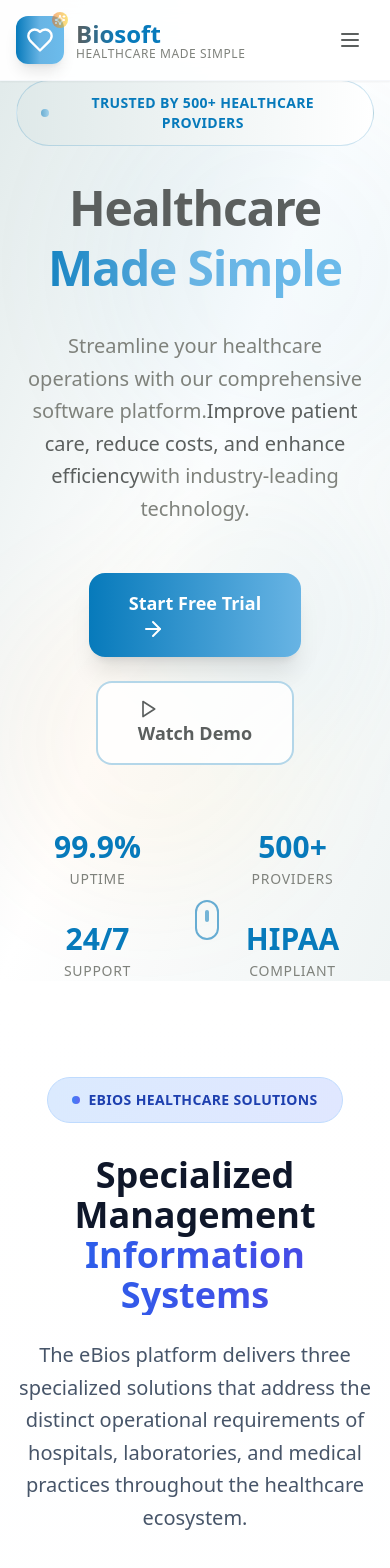
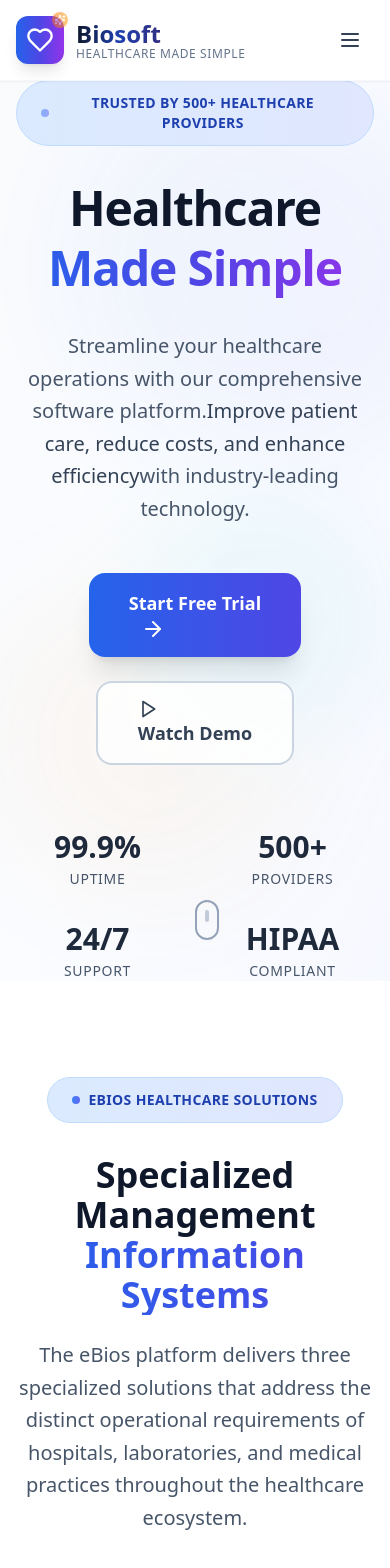
Before and after one commit to Biosoft-Health-Tech-Pvt-Ltd/health-hue-website-design, a React (Vite) app: page / in a window 390 px wide. Shown: the top 1568 px of the page. Built offline with nearby package versions, Linux system fonts and the light colour scheme.

Commit message:
Reverted to commit cfd8711488869c8b51cbd63e69c7bb562e94c1fd

```diff
--- a/src/components/Header.tsx
+++ b/src/components/Header.tsx
@@ -1,4 +1,3 @@
-
 import { useState, useEffect } from "react";
 import { Menu, X, Heart, ChevronDown, Sparkles } from "lucide-react";
 import { Button } from "@/components/ui/button";
@@ -54,18 +53,18 @@ const Header = () => {
     >
       <div className="container mx-auto px-4">
         <div className="flex items-center justify-between">
-          {/* Enhanced Logo with Biosoft Colors */}
+          {/* Enhanced Logo with Micro-interactions */}
           <div className="flex items-center gap-3 animate-fade-in-left group cursor-pointer">
             <div className="relative">
               <div
                 className={`${
                   isScrolled ? "w-10 h-10" : "w-12 h-12"
-                } bg-gradient-to-r from-[#077abb] via-[#68b4e4] to-[#6cbcec] rounded-xl flex items-center justify-center shadow-lg hover:shadow-xl transition-all duration-500 hover:scale-110 hover:rotate-3 group-hover:shadow-[#077abb]/25`}
+                } bg-gradient-to-r from-blue-600 via-indigo-600 to-purple-600 rounded-xl flex items-center justify-center shadow-lg hover:shadow-xl transition-all duration-500 hover:scale-110 hover:rotate-3 group-hover:shadow-blue-500/25`}
               >
                 <Heart className={`${isScrolled ? "h-5 w-5" : "h-7 w-7"} text-white transition-all duration-500 group-hover:scale-110`} />
-                <div className="absolute inset-0 bg-gradient-to-r from-[#6cbcec] to-[#68b4e4] rounded-xl opacity-0 group-hover:opacity-30 transition-opacity duration-500"></div>
+                <div className="absolute inset-0 bg-gradient-to-r from-blue-400 to-purple-400 rounded-xl opacity-0 group-hover:opacity-30 transition-opacity duration-500"></div>
               </div>
-              <div className="absolute -top-1 -right-1 w-4 h-4 bg-gradient-to-r from-[#eb6c1d] to-[#f9cb0d] rounded-full animate-pulse">
+              <div className="absolute -top-1 -right-1 w-4 h-4 bg-gradient-to-r from-orange-500 to-amber-500 rounded-full animate-pulse">
                 <Sparkles className="h-3 w-3 text-white absolute top-0.5 left-0.5" />
               </div>
             </div>
@@ -73,71 +72,71 @@ const Header = () => {
               <span
                 className={`${
                   isScrolled ? "text-xl" : "text-2xl"
-                } font-black bg-gradient-to-r from-[#5b5f5e] via-[#077abb] to-[#077abb] bg-clip-text text-transparent transition-all duration-500 group-hover:from-[#077abb] group-hover:to-[#6cbcec]`}
+                } font-black bg-gradient-to-r from-slate-900 via-blue-800 to-indigo-900 bg-clip-text text-transparent transition-all duration-500 group-hover:from-blue-600 group-hover:to-purple-600`}
               >
                 Biosoft
               </span>
-              <div className={`${isScrolled ? "text-xs" : "text-xs"} text-[#7f827c] font-medium -mt-1 tracking-wider transition-all duration-500 group-hover:text-[#077abb]`}>
+              <div className={`${isScrolled ? "text-xs" : "text-xs"} text-slate-500 font-medium -mt-1 tracking-wider transition-all duration-500 group-hover:text-blue-600`}>
                 HEALTHCARE MADE SIMPLE
               </div>
             </div>
           </div>
 
-          {/* Enhanced Desktop Navigation with Biosoft Colors */}
+          {/* Enhanced Desktop Navigation with Click Animations */}
           <nav className="hidden md:flex items-center gap-8 animate-fade-in-up animate-delay-200">
             {navigation.map((item, index) => (
               <div key={item.name} className="relative group">
                 <button
                   onClick={() => handleMenuClick(item.name, item.href)}
-                  className={`flex items-center gap-1 text-[#5b5f5e] hover:text-[#077abb] transition-all duration-300 font-semibold relative text-sm tracking-wide uppercase transform ${
-                    clickedItem === item.name ? "scale-110 text-[#077abb]" : "hover:scale-105"
+                  className={`flex items-center gap-1 text-slate-700 hover:text-blue-600 transition-all duration-300 font-semibold relative text-sm tracking-wide uppercase transform ${
+                    clickedItem === item.name ? "scale-110 text-blue-600" : "hover:scale-105"
                   }`}
                   style={{ animationDelay: `${0.3 + index * 0.1}s` }}
                 >
                   {item.name}
                   {item.hasDropdown && <ChevronDown className="h-3 w-3 transition-transform duration-300 group-hover:rotate-180" />}
 
-                  {/* Enhanced underline animation with Biosoft colors */}
+                  {/* Enhanced underline animation */}
                   <span
-                    className={`absolute -bottom-2 left-0 h-0.5 bg-gradient-to-r from-[#077abb] to-[#6cbcec] transition-all duration-500 ${
+                    className={`absolute -bottom-2 left-0 h-0.5 bg-gradient-to-r from-blue-600 to-indigo-600 transition-all duration-500 ${
                       clickedItem === item.name ? "w-full animate-pulse" : "w-0 group-hover:w-full"
                     }`}
                   ></span>
 
                   {/* Click ripple effect */}
-                  {clickedItem === item.name && <span className="absolute inset-0 bg-[#077abb]/10 rounded-lg scale-150 opacity-50 animate-ping"></span>}
+                  {clickedItem === item.name && <span className="absolute inset-0 bg-blue-100 rounded-lg scale-150 opacity-50 animate-ping"></span>}
                 </button>
               </div>
             ))}
           </nav>
 
-          {/* Enhanced Desktop CTA with Biosoft Colors */}
+          {/* Enhanced Desktop CTA with Premium Styling */}
           <div className="hidden md:flex items-center gap-4 animate-fade-in-right animate-delay-400">
             <Button
               variant="ghost"
-              className="text-[#5b5f5e] hover:text-[#077abb] transition-all duration-300 hover:scale-105 font-semibold hover:bg-[#dfe9e9] relative overflow-hidden group"
+              className="text-slate-700 hover:text-blue-600 transition-all duration-300 hover:scale-105 font-semibold hover:bg-blue-50 relative overflow-hidden group"
             >
               <span className="relative z-10">Sign In</span>
-              <div className="absolute inset-0 bg-gradient-to-r from-[#dfe9e9] to-[#6cbcec]/20 transform scale-x-0 group-hover:scale-x-100 transition-transform duration-300 origin-left"></div>
+              <div className="absolute inset-0 bg-gradient-to-r from-blue-50 to-indigo-50 transform scale-x-0 group-hover:scale-x-100 transition-transform duration-300 origin-left"></div>
             </Button>
-            <Button className="bg-gradient-to-r from-[#077abb] via-[#68b4e4] to-[#6cbcec] hover:from-[#077abb]/90 hover:via-[#68b4e4]/90 hover:to-[#6cbcec]/90 text-white rounded-xl shadow-lg hover:shadow-xl transition-all duration-500 hover-lift font-semibold px-8 relative overflow-hidden group">
+            <Button className="bg-gradient-to-r from-blue-600 via-indigo-600 to-purple-600 hover:from-blue-700 hover:via-indigo-700 hover:to-purple-700 text-white rounded-xl shadow-lg hover:shadow-xl transition-all duration-500 hover-lift font-semibold px-8 relative overflow-hidden group">
               <span className="relative z-10">Free Trial</span>
               <div className="absolute inset-0 bg-gradient-to-r from-white/20 to-white/0 transform translate-x-full group-hover:translate-x-0 transition-transform duration-700"></div>
             </Button>
           </div>
 
           {/* Enhanced Mobile Menu Button */}
-          <button className="md:hidden p-3 hover:bg-[#dfe9e9] rounded-xl transition-all duration-300 hover:scale-110 active:scale-95" onClick={() => setIsMenuOpen(!isMenuOpen)}>
+          <button className="md:hidden p-3 hover:bg-slate-100 rounded-xl transition-all duration-300 hover:scale-110 active:scale-95" onClick={() => setIsMenuOpen(!isMenuOpen)}>
             <div className="relative w-6 h-6">
-              <Menu className={`h-6 w-6 text-[#5b5f5e] absolute transition-all duration-500 ${isMenuOpen ? "rotate-180 opacity-0 scale-75" : "rotate-0 opacity-100 scale-100"}`} />
-              <X className={`h-6 w-6 text-[#5b5f5e] absolute transition-all duration-500 ${isMenuOpen ? "rotate-0 opacity-100 scale-100" : "rotate-180 opacity-0 scale-75"}`} />
+              <Menu className={`h-6 w-6 text-slate-700 absolute transition-all duration-500 ${isMenuOpen ? "rotate-180 opacity-0 scale-75" : "rotate-0 opacity-100 scale-100"}`} />
+              <X className={`h-6 w-6 text-slate-700 absolute transition-all duration-500 ${isMenuOpen ? "rotate-0 opacity-100 scale-100" : "rotate-180 opacity-0 scale-75"}`} />
             </div>
           </button>
         </div>
 
-        {/* Enhanced Mobile Menu with Biosoft Colors */}
+        {/* Enhanced Mobile Menu with Premium Animations */}
         <div
-          className={`md:hidden absolute top-full left-0 right-0 bg-white/98 backdrop-blur-xl border-b border-[#dfe9e9]/60 shadow-2xl transition-all duration-500 overflow-hidden ${
+          className={`md:hidden absolute top-full left-0 right-0 bg-white/98 backdrop-blur-xl border-b border-slate-200/60 shadow-2xl transition-all duration-500 overflow-hidden ${
             isMenuOpen ? "opacity-100 translate-y-0 max-h-96" : "opacity-0 -translate-y-8 max-h-0 pointer-events-none"
           }`}
         >
@@ -146,9 +145,9 @@ const Header = () => {
               <button
                 key={item.name}
                 onClick={() => handleMenuClick(item.name, item.href)}
-                className={`w-full text-left text-[#5b5f5e] hover:text-[#077abb] transition-all duration-500 font-semibold py-4 px-4 rounded-xl hover:bg-[#dfe9e9] transform text-lg relative overflow-hidden group ${
+                className={`w-full text-left text-slate-700 hover:text-blue-600 transition-all duration-500 font-semibold py-4 px-4 rounded-xl hover:bg-blue-50 transform text-lg relative overflow-hidden group ${
                   isMenuOpen ? "translate-x-0 opacity-100" : "-translate-x-8 opacity-0"
-                } ${clickedItem === item.name ? "bg-[#dfe9e9] text-[#077abb] scale-105" : ""}`}
+                } ${clickedItem === item.name ? "bg-blue-100 text-blue-600 scale-105" : ""}`}
                 style={{ transitionDelay: `${index * 0.1}s` }}
               >
                 <span className="relative z-10 flex items-center justify-between">
@@ -157,9 +156,9 @@ const Header = () => {
                 </span>
 
                 {/* Mobile click animation */}
-                {clickedItem === item.name && <div className="absolute inset-0 bg-gradient-to-r from-[#077abb]/20 to-[#6cbcec]/20 animate-pulse rounded-xl"></div>}
+                {clickedItem === item.name && <div className="absolute inset-0 bg-gradient-to-r from-blue-200 to-indigo-200 animate-pulse rounded-xl"></div>}
 
-                <div className="absolute inset-0 bg-gradient-to-r from-[#dfe9e9] to-[#6cbcec]/20 transform scale-x-0 group-hover:scale-x-100 transition-transform duration-300 origin-left rounded-xl"></div>
+                <div className="absolute inset-0 bg-gradient-to-r from-blue-50 to-indigo-50 transform scale-x-0 group-hover:scale-x-100 transition-transform duration-300 origin-left rounded-xl"></div>
               </button>
             ))}
 
@@ -167,10 +166,10 @@ const Header = () => {
               className={`pt-4 space-y-4 transform transition-all duration-700 ${isMenuOpen ? "translate-x-0 opacity-100" : "-translate-x-8 opacity-0"}`}
               style={{ transitionDelay: "0.5s" }}
             >
-              <Button variant="ghost" className="w-full text-[#5b5f5e] hover:text-[#077abb] transition-all duration-300 font-semibold py-4 hover:bg-[#dfe9e9] rounded-xl">
+              <Button variant="ghost" className="w-full text-slate-700 hover:text-blue-600 transition-all duration-300 font-semibold py-4 hover:bg-blue-50 rounded-xl">
                 Sign In
               </Button>
-              <Button className="w-full bg-gradient-to-r from-[#077abb] via-[#68b4e4] to-[#6cbcec] hover:from-[#077abb]/90 hover:via-[#68b4e4]/90 hover:to-[#6cbcec]/90 text-white rounded-xl transition-all duration-500 font-semibold py-4 shadow-lg hover:shadow-xl">
+              <Button className="w-full bg-gradient-to-r from-blue-600 via-indigo-600 to-purple-600 hover:from-blue-700 hover:via-indigo-700 hover:to-purple-700 text-white rounded-xl transition-all duration-500 font-semibold py-4 shadow-lg hover:shadow-xl">
                 Free Trial
               </Button>
             </div>
--- a/src/components/Hero.tsx
+++ b/src/components/Hero.tsx
@@ -1,4 +1,3 @@
-
 import { ArrowRight, Play } from "lucide-react";
 import { Button } from "@/components/ui/button";
 import { useState } from "react";
@@ -11,39 +10,39 @@ const Hero = () => {
   };
 
   return (
-    <section className="relative min-h-screen flex items-center justify-center overflow-hidden bg-gradient-to-br from-[#dfe9e9] via-white to-[#dfe9e9]/50" role="banner">
-      {/* Enhanced Background Pattern with Biosoft Colors */}
+    <section className="relative min-h-screen flex items-center justify-center overflow-hidden bg-gradient-to-br from-slate-50 via-blue-50/30 to-indigo-50/50" role="banner">
+      {/* Enhanced Background Pattern */}
       <div className="absolute inset-0 opacity-5">
-        <div className="absolute top-20 left-20 w-96 h-96 bg-gradient-to-r from-[#077abb] to-[#6cbcec] rounded-full blur-3xl animate-float"></div>
-        <div className="absolute bottom-20 right-20 w-80 h-80 bg-gradient-to-r from-[#eb6c1d] to-[#f9cb0d] rounded-full blur-3xl animate-float animate-delay-400"></div>
-        <div className="absolute top-1/2 left-1/3 w-64 h-64 bg-gradient-to-r from-[#518050] to-[#68b4e4] rounded-full blur-2xl animate-float animate-delay-200"></div>
+        <div className="absolute top-20 left-20 w-96 h-96 bg-gradient-to-r from-blue-600 to-indigo-600 rounded-full blur-3xl animate-float"></div>
+        <div className="absolute bottom-20 right-20 w-80 h-80 bg-gradient-to-r from-orange-500 to-amber-500 rounded-full blur-3xl animate-float animate-delay-400"></div>
+        <div className="absolute top-1/2 left-1/3 w-64 h-64 bg-gradient-to-r from-teal-500 to-cyan-500 rounded-full blur-2xl animate-float animate-delay-200"></div>
       </div>
 
       <div className="container mx-auto px-4 relative z-10 pt-20">
         <div className="max-w-6xl mx-auto text-center">
-          {/* Enhanced Typography with Biosoft Colors */}
+          {/* Enhanced Typography Hierarchy */}
           <div className="mb-8 animate-fade-in-up">
-            <div className="inline-flex items-center gap-2 bg-gradient-to-r from-[#dfe9e9] to-white border border-[#077abb]/20 rounded-full px-6 py-3 mb-8">
-              <div className="w-2 h-2 bg-gradient-to-r from-[#077abb] to-[#6cbcec] rounded-full animate-pulse"></div>
-              <span className="text-[#077abb] font-semibold text-sm tracking-wide uppercase">Trusted by 500+ Healthcare Providers</span>
+            <div className="inline-flex items-center gap-2 bg-gradient-to-r from-blue-100 to-indigo-100 border border-blue-200 rounded-full px-6 py-3 mb-8">
+              <div className="w-2 h-2 bg-gradient-to-r from-blue-500 to-indigo-500 rounded-full animate-pulse"></div>
+              <span className="text-blue-800 font-semibold text-sm tracking-wide uppercase">Trusted by 500+ Healthcare Providers</span>
             </div>
 
-            <h1 className="text-5xl md:text-7xl font-black text-[#5b5f5e] mb-6 leading-tight tracking-tight">
+            <h1 className="text-5xl md:text-7xl font-black text-slate-900 mb-6 leading-tight tracking-tight">
               Healthcare
-              <span className="block bg-gradient-to-r from-[#077abb] via-[#68b4e4] to-[#6cbcec] bg-clip-text text-transparent">Made Simple</span>
+              <span className="block bg-gradient-to-r from-blue-600 via-indigo-600 to-purple-600 bg-clip-text text-transparent">Made Simple</span>
             </h1>
           </div>
 
-          <p className="text-xl md:text-2xl text-[#7f827c] max-w-4xl mx-auto mb-12 leading-relaxed font-light animate-fade-in-up animate-delay-200">
+          <p className="text-xl md:text-2xl text-slate-600 max-w-4xl mx-auto mb-12 leading-relaxed font-light animate-fade-in-up animate-delay-200">
             Streamline your healthcare operations with our comprehensive software platform.
-            <span className="font-medium text-[#5b5f5e]">Improve patient care, reduce costs, and enhance efficiency</span>
+            <span className="font-medium text-slate-700">Improve patient care, reduce costs, and enhance efficiency</span>
             with industry-leading technology.
           </p>
 
-          {/* Enhanced CTA Section with Biosoft Colors */}
+          {/* Enhanced CTA Section */}
           <div className="flex flex-col sm:flex-row items-center justify-center gap-6 mb-16 animate-fade-in-up animate-delay-400">
             <button
-              className="group bg-gradient-to-r from-[#077abb] to-[#68b4e4] hover:from-[#077abb]/90 hover:to-[#68b4e4]/90 text-white px-10 py-4 rounded-2xl shadow-xl hover:shadow-2xl transition-all duration-500 text-lg font-semibold hover-lift"
+              className="group bg-gradient-to-r from-blue-600 to-indigo-600 hover:from-blue-700 hover:to-indigo-700 text-white px-10 py-4 rounded-2xl shadow-xl hover:shadow-2xl transition-all duration-500 text-lg font-semibold hover-lift"
               aria-label="Start your free 30-day trial of Biosoft healthcare software"
             >
               Start Free Trial
@@ -52,7 +51,7 @@ const Hero = () => {
 
             <button
               onClick={handleVideoClick}
-              className="group border-2 border-[#077abb]/30 hover:border-[#077abb] text-[#5b5f5e] hover:text-[#077abb] px-10 py-4 rounded-2xl backdrop-blur-sm bg-white/80 hover:bg-[#dfe9e9]/50 transition-all duration-300 text-lg font-semibold hover-lift"
+              className="group border-2 border-slate-300 hover:border-blue-500 text-slate-700 hover:text-blue-600 px-10 py-4 rounded-2xl backdrop-blur-sm bg-white/80 hover:bg-white/90 transition-all duration-300 text-lg font-semibold hover-lift"
               aria-label="Watch a demo of Biosoft healthcare platform"
             >
               <Play className="mr-3 h-5 w-5 group-hover:scale-110 transition-transform duration-300" aria-hidden="true" />
@@ -79,36 +78,36 @@ const Hero = () => {
             </div>
           )}
 
-          {/* Enhanced Trust Indicators with Biosoft Colors */}
+          {/* Enhanced Trust Indicators with Schema Markup */}
           <div
             className="grid grid-cols-2 md:grid-cols-4 gap-8 items-center opacity-60 hover:opacity-80 transition-opacity duration-500 animate-fade-in-up animate-delay-600"
             itemScope
             itemType="https://schema.org/Service"
           >
             <div className="text-center" itemProp="serviceOutput">
-              <div className="text-3xl font-bold text-[#077abb] mb-1">99.9%</div>
-              <div className="text-sm text-[#7f827c] font-medium uppercase tracking-wider">Uptime</div>
+              <div className="text-3xl font-bold text-slate-800 mb-1">99.9%</div>
+              <div className="text-sm text-slate-600 font-medium uppercase tracking-wider">Uptime</div>
             </div>
             <div className="text-center" itemProp="provider" itemScope itemType="https://schema.org/Organization">
-              <div className="text-3xl font-bold text-[#077abb] mb-1">500+</div>
-              <div className="text-sm text-[#7f827c] font-medium uppercase tracking-wider">Providers</div>
+              <div className="text-3xl font-bold text-slate-800 mb-1">500+</div>
+              <div className="text-sm text-slate-600 font-medium uppercase tracking-wider">Providers</div>
             </div>
             <div className="text-center" itemProp="hoursAvailable">
-              <div className="text-3xl font-bold text-[#077abb] mb-1">24/7</div>
-              <div className="text-sm text-[#7f827c] font-medium uppercase tracking-wider">Support</div>
+              <div className="text-3xl font-bold text-slate-800 mb-1">24/7</div>
+              <div className="text-sm text-slate-600 font-medium uppercase tracking-wider">Support</div>
             </div>
             <div className="text-center" itemProp="additionalProperty">
-              <div className="text-3xl font-bold text-[#077abb] mb-1">HIPAA</div>
-              <div className="text-sm text-[#7f827c] font-medium uppercase tracking-wider">Compliant</div>
+              <div className="text-3xl font-bold text-slate-800 mb-1">HIPAA</div>
+              <div className="text-sm text-slate-600 font-medium uppercase tracking-wider">Compliant</div>
             </div>
           </div>
         </div>
       </div>
 
-      {/* Enhanced Scroll Indicator with Biosoft Colors */}
+      {/* Enhanced Scroll Indicator */}
       <div className="absolute bottom-8 left-1/2 transform -translate-x-1/2 animate-bounce" aria-label="Scroll down for more content">
-        <div className="w-6 h-10 border-2 border-[#077abb]/60 rounded-full flex justify-center">
-          <div className="w-1 h-3 bg-[#077abb] rounded-full mt-2 animate-pulse"></div>
+        <div className="w-6 h-10 border-2 border-slate-400 rounded-full flex justify-center">
+          <div className="w-1 h-3 bg-slate-400 rounded-full mt-2 animate-pulse"></div>
         </div>
       </div>
     </section>
--- a/src/index.css
+++ b/src/index.css
@@ -45,18 +45,6 @@
     --sidebar-accent-foreground: 240 5.9% 10%;
     --sidebar-border: 220 13% 91%;
     --sidebar-ring: 217.2 91.2% 59.8%;
-
-    /* Biosoft Brand Colors */
-    --biosoft-primary: 7, 122, 187; /* #077abb */
-    --biosoft-light-bg: 223, 233, 233; /* #dfe9e9 */
-    --biosoft-orange: 235, 108, 29; /* #eb6c1d */
-    --biosoft-yellow: 249, 203, 13; /* #f9cb0d */
-    --biosoft-dark-gray: 91, 95, 94; /* #5b5f5e */
-    --biosoft-gray: 127, 130, 124; /* #7f827c */
-    --biosoft-peach: 226, 154, 113; /* #e29a71 */
-    --biosoft-green: 81, 128, 80; /* #518050 */
-    --biosoft-light-blue: 108, 188, 236; /* #6cbcec */
-    --biosoft-medium-blue: 104, 180, 228; /* #68b4e4 */
   }
 
   .dark {
@@ -97,78 +85,6 @@
 
   body {
     @apply bg-background text-foreground;
-  }
-}
-
-/* Biosoft Brand Color Utilities */
-@layer utilities {
-  .bg-biosoft-primary {
-    background-color: rgb(var(--biosoft-primary));
-  }
-  .bg-biosoft-light {
-    background-color: rgb(var(--biosoft-light-bg));
-  }
-  .bg-biosoft-orange {
-    background-color: rgb(var(--biosoft-orange));
-  }
-  .bg-biosoft-yellow {
-    background-color: rgb(var(--biosoft-yellow));
-  }
-  .bg-biosoft-dark-gray {
-    background-color: rgb(var(--biosoft-dark-gray));
-  }
-  .bg-biosoft-gray {
-    background-color: rgb(var(--biosoft-gray));
-  }
-  .bg-biosoft-peach {
-    background-color: rgb(var(--biosoft-peach));
-  }
-  .bg-biosoft-green {
-    background-color: rgb(var(--biosoft-green));
-  }
-  .bg-biosoft-light-blue {
-    background-color: rgb(var(--biosoft-light-blue));
-  }
-  .bg-biosoft-medium-blue {
-    background-color: rgb(var(--biosoft-medium-blue));
-  }
-
-  .text-biosoft-primary {
-    color: rgb(var(--biosoft-primary));
-  }
-  .text-biosoft-orange {
-    color: rgb(var(--biosoft-orange));
-  }
-  .text-biosoft-yellow {
-    color: rgb(var(--biosoft-yellow));
-  }
-  .text-biosoft-dark-gray {
-    color: rgb(var(--biosoft-dark-gray));
-  }
-  .text-biosoft-gray {
-    color: rgb(var(--biosoft-gray));
-  }
-  .text-biosoft-peach {
-    color: rgb(var(--biosoft-peach));
-  }
-  .text-biosoft-green {
-    color: rgb(var(--biosoft-green));
-  }
-  .text-biosoft-light-blue {
-    color: rgb(var(--biosoft-light-blue));
-  }
-  .text-biosoft-medium-blue {
-    color: rgb(var(--biosoft-medium-blue));
-  }
-
-  .border-biosoft-primary {
-    border-color: rgb(var(--biosoft-primary));
-  }
-  .border-biosoft-orange {
-    border-color: rgb(var(--biosoft-orange));
-  }
-  .border-biosoft-light {
-    border-color: rgb(var(--biosoft-light-bg));
   }
 }
 
```
Also changed, not shown: src/components/Stats.tsx (+16 -16 lines), src/components/Testimonials.tsx (+11 -17 lines), src/components/VideoSection.tsx (+24 -25 lines).
